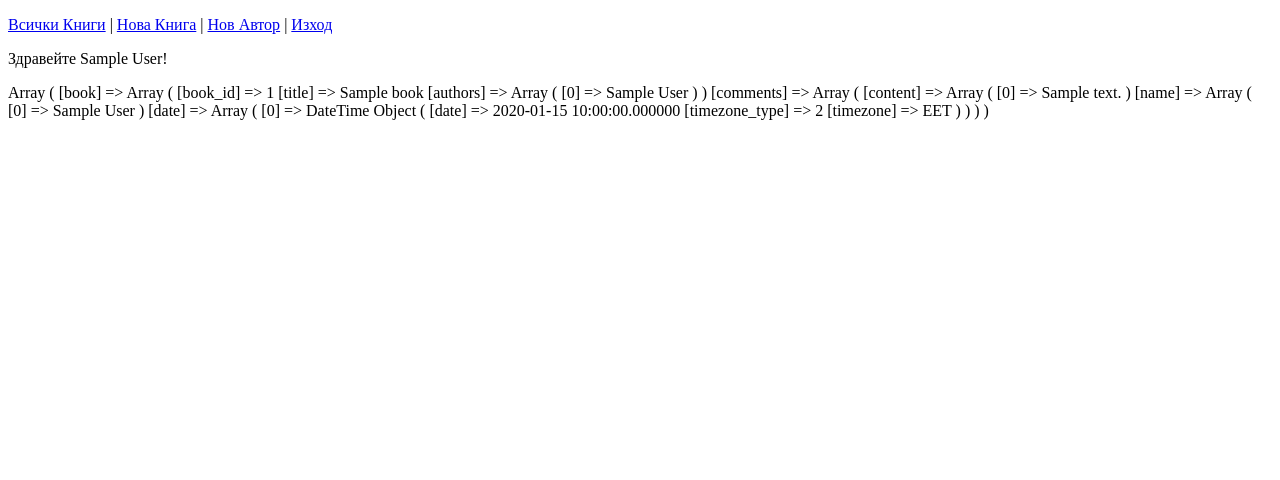
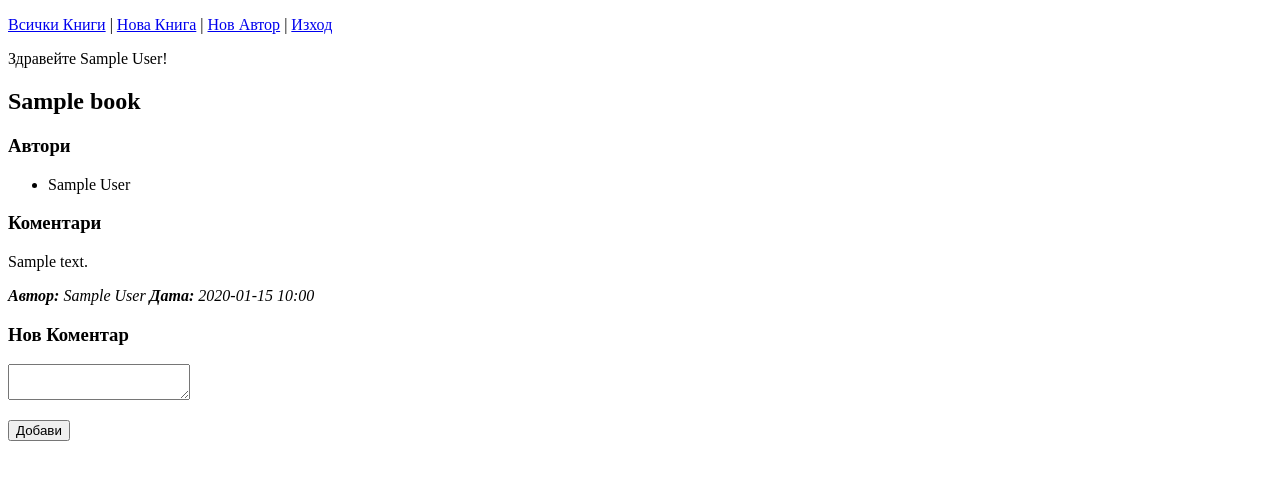
Before and after one commit to nikolovk/06Books, a PHP site: page /book.php?book_id=1 in a window 1280 px wide. Shown: the top 480 px of the page. Run offline with PHP 8.4, Linux system fonts and the light colour scheme; the visitor is signed in with stand-in values (Sample User, id 1); tables that the repository leaves empty or names only in its code hold one stand-in row (values such as "Sample post").

Commit message:
add book

```diff
--- a/book.php
+++ b/book.php
@@ -21,12 +21,33 @@ if (isset($_GET['book_id'])) {
         $data['book']['title'] = $row['book_title'];
         $data['book']['authors'][] = $row['author_name'];
     }
-    if (count($data['book']) > 0) {
+    if (isset($data['book']) && count($data['book']) > 0) {
+        if ($_POST && isset($_SESSION['isLogged']) && $_SESSION['isLogged'] === true) {
+            $trimedComment = htmlspecialchars(trim($_POST['comment']));
+            $content = mysqli_real_escape_string($connection, $trimedComment);
+            if (empty($content) || mb_strlen($content, 'utf8') < 10) {
+                $data['errors']['content'] = 'Коментарът трябва да бъде поне 10 символа!';
+                $data['newComment'] = $content;
+            } else {
+                $sqlInsert = 'INSERT INTO comments (content,user_id,book_id,date)
+                            VALUES ("' . $content . '",' . $_SESSION['id'] . ',' . $book_id . ',
+                           "' . (new DateTime('NOW', new DateTimeZone('EET')))->format('Y-m-d H:i:s') . '")';
+                $query = mysqli_query($connection, $sqlInsert);
+                if (!$query) {
+                    echo 'Connection problem';
+                    echo mysqli_error($connection);
+                    exit;
+                }
+            }
+        }
+
+
         $sqlComments = 'SELECT c.content, c.date, u.name
                         FROM comments AS c
                         INNER JOIN books AS b ON c.book_id = b.book_id
                         INNER JOIN users AS u ON c.user_id = u.id
-                        WHERE b.book_id =' . $book_id;
+                        WHERE b.book_id =' . $book_id .
+                ' ORDER BY c.date';
         $commentsQuery = mysqli_query($connection, $sqlComments);
         if (!$commentsQuery) {
             echo 'Connection problem';
@@ -36,16 +57,66 @@ if (isset($_GET['book_id'])) {
         while ($row = mysqli_fetch_assoc($commentsQuery)) {
             $data['comments']['content'][] = $row['content'];
             $data['comments']['name'][] = $row['name'];
-            $data['comments']['date'][] = new DateTime($row['date'],new DateTimeZone('EET'));
+            $data['comments']['date'][] = new DateTime($row['date'], new DateTimeZone('EET'));
         }
     } else {
-        $data['hasBook'] = false;
+        $data['errors']['hasBook'] = false;
     }
 } else {
-    $data['hasBook'] = false;
+    $data['errors']['hasBook'] = false;
+}
+include 'includes/header.php';
+if (isset($data['errors']['hasBook']) && $data['errors']['hasBook'] === false) {
+    echo '<p class="error">Няма такава книга!</p>';
+}
+if (isset($data['book']) && count($data['book']) > 0) {
+    ?>
+    <h2><?= $data['book']['title'] ?></h2>
+    <div>
+        <h3>Автори</h3>
+        <ul>
+            <?php
+            foreach ($data['book']['authors'] as $authorName) {
+                echo '<li>' . $authorName . '</li>';
+            }
+            ?>
+        </ul>
+    </div>
+    <div>
+        <h3>Коментари</h3>
+        <?php
+        if (isset($data['comments'])) {
+            $countComments = count($data['comments']['content']);
+            for ($index = 0; $index < $countComments; $index++) {
+                ?>
+                <div class="comment">
+                    <p class="content"><?= $data['comments']['content'][$index] ?></p>
+                    <p class="comment-footer">
+                        <strong>Автор:</strong> <?= $data['comments']['name'][$index] ?>
+                        <strong>Дата:</strong> <?= $data['comments']['date'][$index]->format('Y-m-d H:i') ?>
+                    </p>
+                </div>
+                <?php
+            }
+        } else {
+            echo '<div>Няма коментари</div>';
+        }
+        if (isset($_SESSION['isLogged']) && $_SESSION['isLogged'] === true) {
+            ?>
+            <div>
+                <h3>Нов Коментар</h3>
+                <form action="" method="POST">
+                    <p>
+                        <label for="comment"></label>
+                        <textarea name="comment"><?= (isset($data['newComment']) ? $data['newComment'] : '') ?></textarea>
+                        <span class="error"><?= (isset($data['errors']['content']) ? $data['errors']['content'] : '') ?></span>
+                    </p>
+                    <input type="submit" value="Добави" />
+                </form>
+            </div>
+        <?php } ?>
+    </div>
+    <?php
 }
 
-include 'includes/header.php';
-print_r($data);
-
 include 'includes/footer.php';
--- a/style.css
+++ b/style.css
@@ -16,3 +16,7 @@ td,th{
 .error {
     color: red;
 }
+
+.comment-footer{
+    font-style: italic;
+}
```
